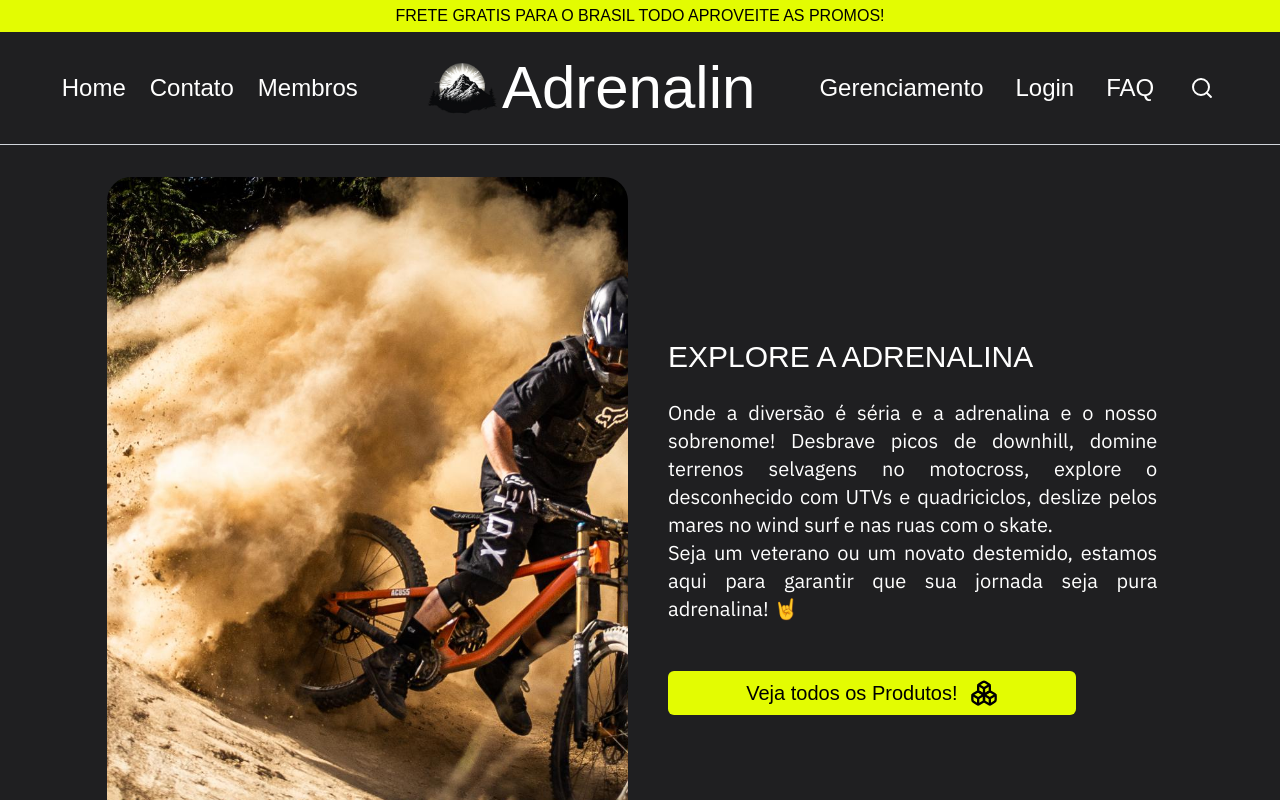
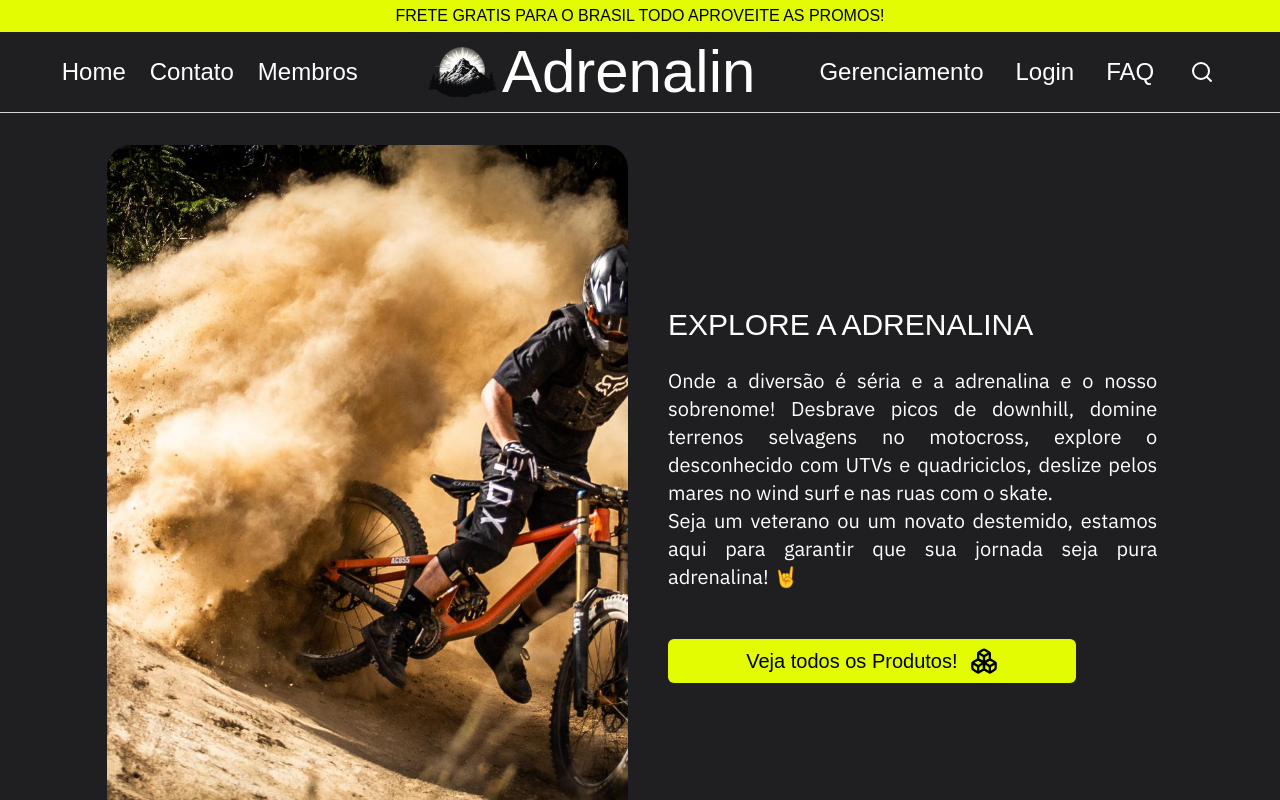
Before and after one commit to Daniel-Thielmann/Adrenalin-Ecommerce, a Next.js app: page / in a window 1280 px wide. Shown: the top 800 px of the page. Built offline with nearby package versions, Linux system fonts and the light colour scheme; a web font is replaced by a local one.

Commit message:
top header descartada, novas mudanças

```diff
--- a/app/layout.tsx
+++ b/app/layout.tsx
@@ -34,7 +34,6 @@ export default function RootLayout({
   return (
     <html lang="en">
       <body className={koulen.className}>
-        <TopHeader />
         <Header />
         {children}
         <Footer />
--- a/components/header/index.tsx
+++ b/components/header/index.tsx
@@ -41,7 +41,11 @@ export default function Header() {
     }
 
     return (
-        <header className="bg-[#1F1F21] sticky top-0 z-20 w-full py-4 px-4 mb-8 border-b border-gray-300">
+        <header className="bg-[#1F1F21] sticky top-0 z-20 w-full mb-8 border-b border-gray-300">
+
+            <div className="bg-[#E3FC02] py-1 sticky top-0 z-20 text-black flex items-center justify-center">
+                <span>FRETE GRATIS PARA O BRASIL TODO APROVEITE AS PROMOS!</span>
+            </div>
 
             <div className="flex sm:flex-col md:flex-row items-center justify-center gap-8">
 
--- a/components/top header/index.tsx
+++ /dev/null
@@ -1,11 +0,0 @@
-import React from 'react';
-
-const TopHeader = () => {
-    return (
-        <div className="bg-[#E3FC02] w-full py-1 sticky top-0 z-20 px-4 text-black flex items-center justify-center">
-            <span>FRETE GRATIS PARA O BRASIL TODO APROVEITE AS PROMOS!</span>
-        </div>
-    );
-};
-
-export default TopHeader;
```
